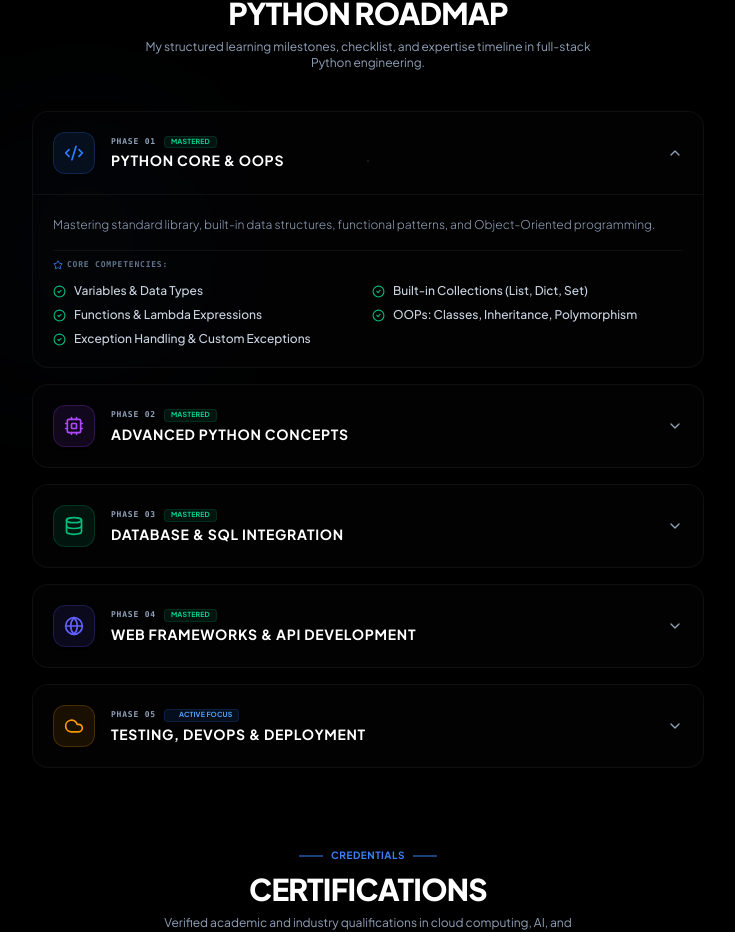
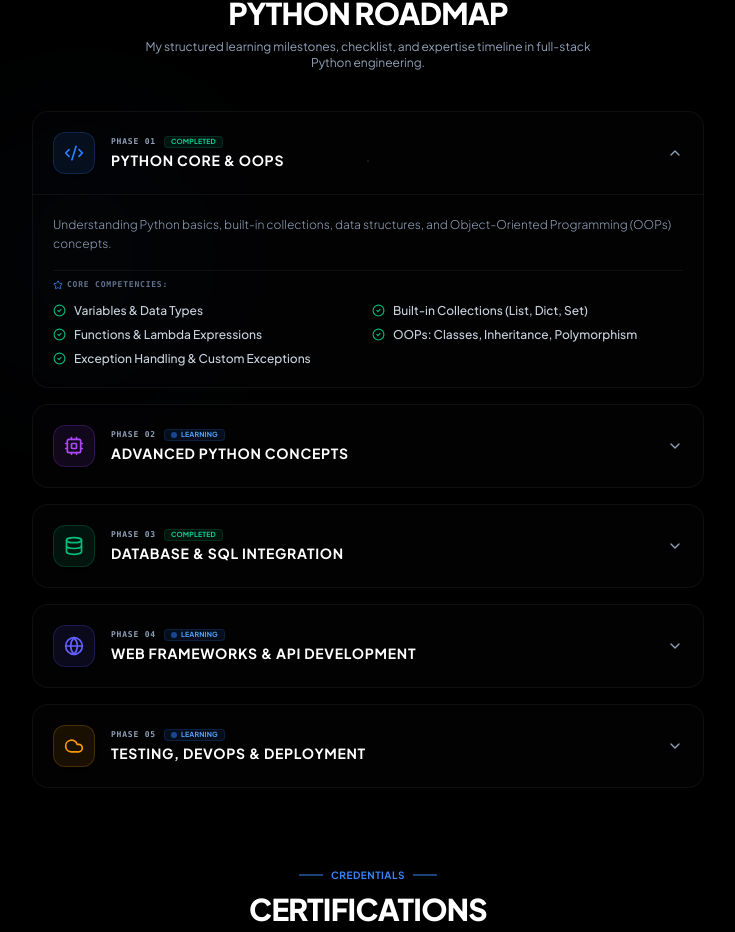
Before and after one commit to PankajjPatel/Portfolio_Pankaj, a React (Vite) app in the folder frontend/: page / in a window 1280 px wide. Shown: the part 3439-4371 px from the top of the page, without its empty margins (272-1007 px from the left). Built offline with nearby package versions, Linux system fonts and the light colour scheme; no server answers.

Commit message:
Update Python Roadmap status and descriptions to match learning progress

```diff
--- a/frontend/src/sections/PythonRoadmap.tsx
+++ b/frontend/src/sections/PythonRoadmap.tsx
@@ -22,7 +22,7 @@ export const PythonRoadmap: React.FC = () => {
       title: 'Python Core & OOPs',
       icon: <Code2 className="w-5 h-5" />,
       status: 'completed',
-      description: 'Mastering standard library, built-in data structures, functional patterns, and Object-Oriented programming.',
+      description: 'Understanding Python basics, built-in collections, data structures, and Object-Oriented Programming (OOPs) concepts.',
       skills: ['Variables & Data Types', 'Built-in Collections (List, Dict, Set)', 'Functions & Lambda Expressions', 'OOPs: Classes, Inheritance, Polymorphism', 'Exception Handling & Custom Exceptions'],
       color: 'text-blue-500 bg-blue-500/10 border-blue-500/20',
       glowColor: 'group-hover:border-blue-500/35'
@@ -31,8 +31,8 @@ export const PythonRoadmap: React.FC = () => {
       phase: 'Phase 02',
       title: 'Advanced Python Concepts',
       icon: <Cpu className="w-5 h-5" />,
-      status: 'completed',
-      description: 'Writing clean, efficient, and pythonic code using advanced features and performance optimization tools.',
+      status: 'in-progress',
+      description: 'Learning advanced features like decorators, generators, asynchronous code, and performance optimization techniques.',
       skills: ['Decorators & Generators', 'Context Managers (with statements)', 'List & Dict Comprehensions', 'Multi-threading & Multiprocessing', 'Asynchronous Programming (Asyncio)'],
       color: 'text-purple-500 bg-purple-500/10 border-purple-500/20',
       glowColor: 'group-hover:border-purple-500/35'
@@ -42,7 +42,7 @@ export const PythonRoadmap: React.FC = () => {
       title: 'Database & SQL Integration',
       icon: <Database className="w-5 h-5" />,
       status: 'completed',
-      description: 'Relational database designing, schema normalizations, optimizing complex SQL queries, and ORM integrations.',
+      description: 'Working with database schema design, SQL CRUD operations, and Django ORM queries.',
       skills: ['MySQL & PostgreSQL Schema Design', 'CRUD Operations & Indexing', 'Joins, Subqueries & Transactions', 'Django ORM Database Queries', 'Database Integrity & Triggers'],
       color: 'text-emerald-500 bg-emerald-500/10 border-emerald-500/20',
       glowColor: 'group-hover:border-emerald-500/35'
@@ -51,8 +51,8 @@ export const PythonRoadmap: React.FC = () => {
       phase: 'Phase 04',
       title: 'Web Frameworks & API Development',
       icon: <Globe className="w-5 h-5" />,
-      status: 'completed',
-      description: 'Building scalable web backends, managing MVC structures, routing, custom middlewares, and creating robust REST APIs.',
+      status: 'in-progress',
+      description: 'Developing web backends and REST APIs using Django, Django REST Framework, and FastAPI.',
       skills: ['Django MVC Architecture', 'Django REST Framework (DRF)', 'FastAPI Basics', 'Token-based Authentication (JWT)', 'RESTful API Best Practices'],
       color: 'text-indigo-500 bg-indigo-500/10 border-indigo-500/20',
       glowColor: 'group-hover:border-indigo-500/35'
@@ -62,7 +62,7 @@ export const PythonRoadmap: React.FC = () => {
       title: 'Testing, DevOps & Deployment',
       icon: <Cloud className="w-5 h-5" />,
       status: 'in-progress',
-      description: 'Writing robust unit tests, packaging containerized apps, setting up workflows, and hosting live production backends.',
+      description: 'Learning testing workflows, basic containerization, and hosting backends on cloud platforms.',
       skills: ['Unit Testing (PyTest)', 'Git & GitHub Workflows', 'Docker Containerization', 'Deploying on Render / Railway', 'API Logging & Monitoring'],
       color: 'text-amber-500 bg-amber-500/10 border-amber-500/20',
       glowColor: 'group-hover:border-amber-500/35'
@@ -125,12 +125,12 @@ export const PythonRoadmap: React.FC = () => {
                         </span>
                         {step.status === 'completed' ? (
                           <span className="inline-flex items-center px-1.5 py-0.2 rounded text-[7px] font-bold uppercase tracking-wide bg-emerald-500/10 text-emerald-600 dark:text-emerald-400 border border-emerald-500/15">
-                            Mastered
+                            Completed
                           </span>
                         ) : (
                           <span className="inline-flex items-center gap-1 px-1.5 py-0.2 rounded text-[7px] font-bold uppercase tracking-wide bg-blue-500/10 text-blue-600 dark:text-blue-400 border border-blue-500/15">
-                            <span className="w-1 h-1 rounded-full bg-blue-500 animate-ping" />
-                            Active Focus
+                            <span className="w-1.5 h-1.5 rounded-full bg-blue-500 animate-pulse" />
+                            Learning
                           </span>
                         )}
                       </div>
```
